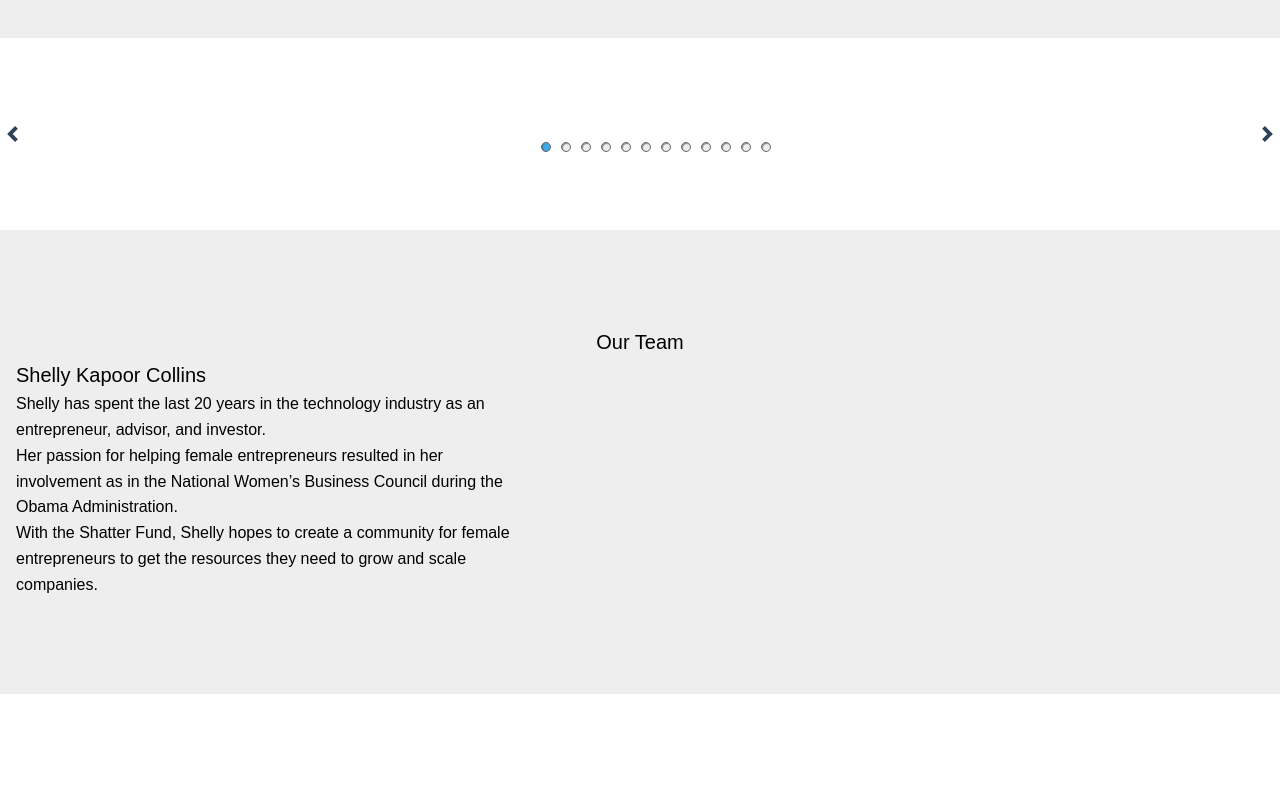
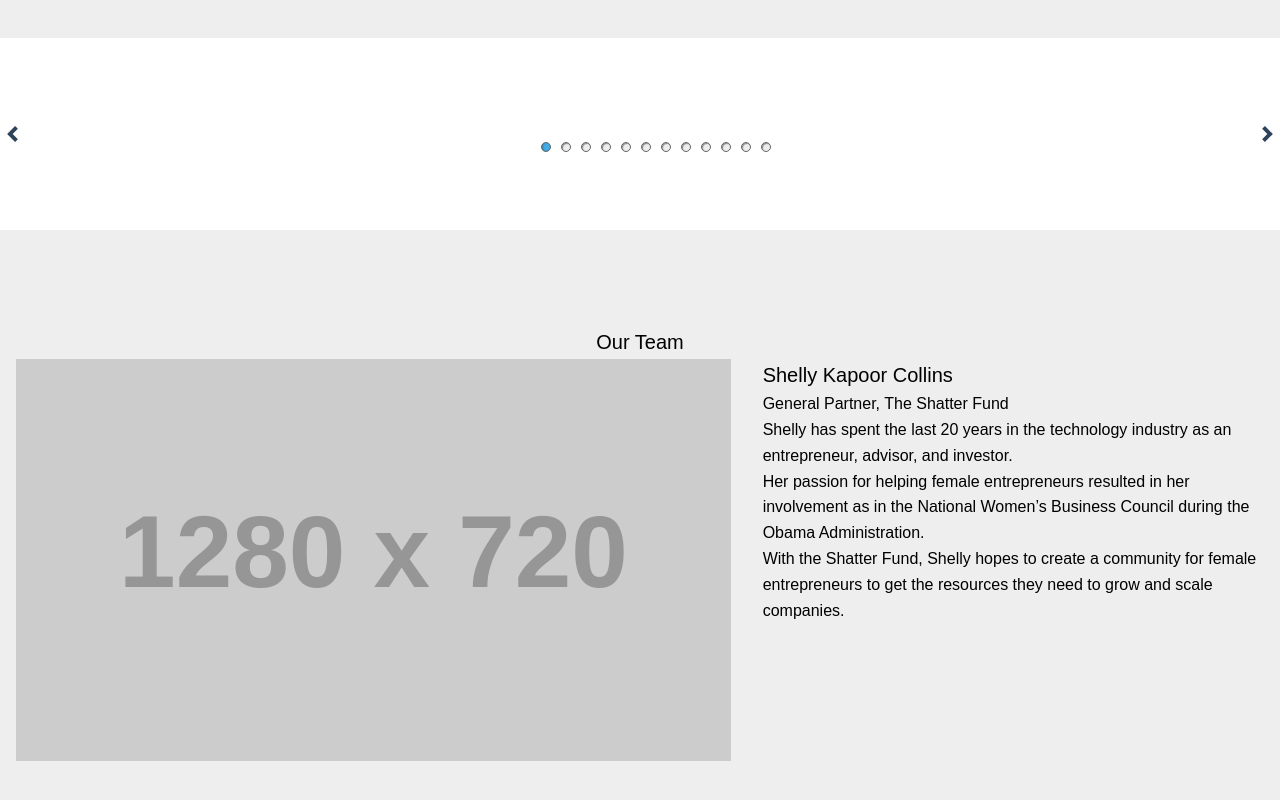
Before and after one commit to shatterfund/ShatterFund, a website: page src/index.html in a window 1280 px wide. Shown: the part 2332-3132 px from the top of the page. Before the commit the page ends 3026 px from the top, so only its background shows below. Drawn offline with nearby package versions, Linux system fonts and the light colour scheme; files that its build step writes are made by us from their sources; placeholder pictures from the web are drawn by us.

Commit message:
our team section skeleton

```diff
--- a/src/index.html
+++ b/src/index.html
@@ -195,10 +195,11 @@
        </div>
        <div class="row">
          <div class="column column--7-12">
-
+           <img src="http://placehold.it/1280x720" alt="placeholder image">
          </div>
          <div class="column column--5-12">
            <h3>Shelly Kapoor Collins</h3>
+           <small>General Partner, The Shatter Fund</small>
            <p>Shelly has spent the last 20 years in the technology industry as an entrepreneur, advisor, and investor.</p>
            <p>Her passion for helping female entrepreneurs resulted in her involvement as in the National Women’s Business Council during the Obama Administration.</p>
            <p>With the Shatter Fund, Shelly hopes to create a community for female entrepreneurs to get the resources they need to grow and scale companies.</p>
```
Also changed, not shown: dist/index.html.
